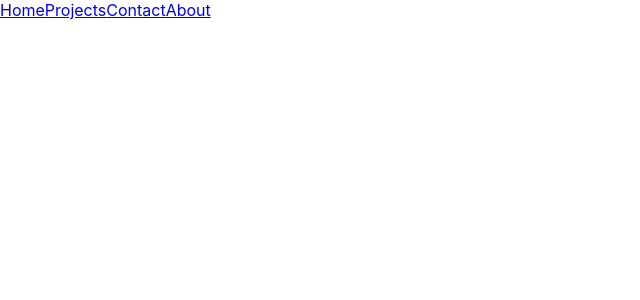
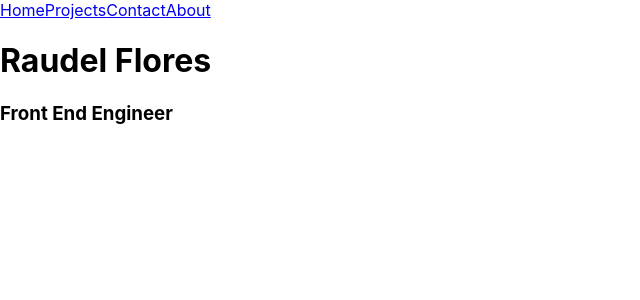
Before and after one commit to raudelf/my-portfolio, a React (Create React App) app: page / in a window 1280 px wide. Shown: the top 300 px of the page, without its empty margins (0-640 px from the left). Built offline with nearby package versions, Linux system fonts and the light colour scheme.

Commit message:
Got a few more things typed in

```diff
--- a/src/components/Homepage.js
+++ b/src/components/Homepage.js
@@ -3,7 +3,13 @@ import React from 'react';
 const Homepage = () => {
     return (
         <div className='homepageContainer'>
+            <header className='headline'>
+                <h1>Raudel Flores</h1>
+                <h3>Front End Engineer</h3>
+            </header>
+            <section className=''>
 
+            </section>
         </div>
     )
 };
```
